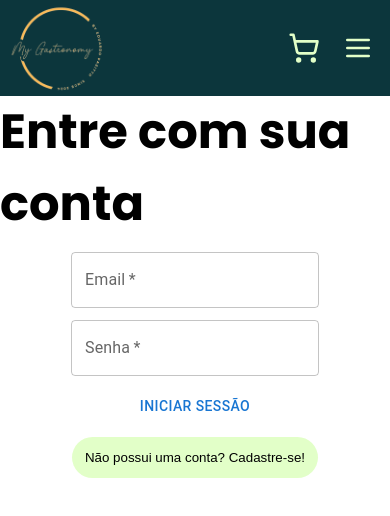
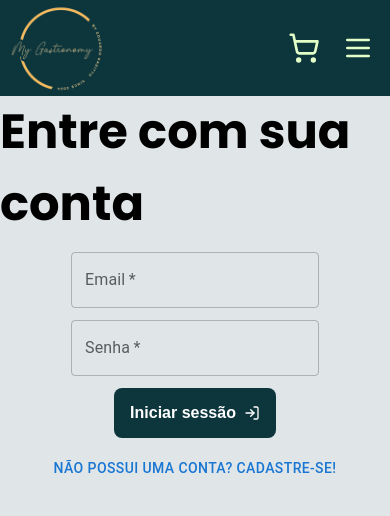
Before and after one commit to Gabrielneves05/app-mygastronomy, a React (Vite) app: page /auth in a window 390 px wide. Shown: the top 516 px of the page. Built offline with nearby package versions, Linux system fonts and the light colour scheme.

Commit message:
style: adding styling and responsiveness to login, signup and profile pages

```diff
--- a/index.html
+++ b/index.html
@@ -2,9 +2,9 @@
 <html lang="pt-br">
   <head>
     <meta charset="UTF-8" />
-    <link rel="icon" type="image/svg+xml" href="/vite.svg" />
+    <link rel="icon" href="/logo.png" />
     <meta name="viewport" content="width=device-width, initial-scale=1.0" />
-    <title>Vite + React</title>
+    <title>My Gastronomy</title>
   </head>
   <body>
     <div id="root"></div>
--- a/src/App.jsx
+++ b/src/App.jsx
@@ -7,7 +7,9 @@ export default function App() {
   return (
     <>
       <Navbar />
-      <Outlet />
+      <main>
+        <Outlet />
+      </main>
       <ToastContainer />
     </>
   )
--- a/src/index.css
+++ b/src/index.css
@@ -9,13 +9,33 @@
 #root {
   font-size: x-large;
   font-family: 'Poppins', sans-serif;
+  background-color: #E0E6E8;
+  min-height: 100vh;
+}
+
+main {
+  max-width: 1800px;
+  margin: 0 auto;
 }
 
 button {
+  display: flex;
+  align-items: center;
+  justify-content: center;
+  gap: 0.5em;
   width: fit-content;
-  background-color: #E2FFC8;
+  background-color: #0C363C;
   border: none;
   padding: 1em;
-  border-radius: 5em;
+  border-radius: .5em;
   cursor: pointer;
+  color: #fff;
+  font-weight: bold;
+  font-size: medium;
 }
+
+p {
+  display: flex;
+  align-items: center;
+  gap: .2em;
+}
--- a/src/pages/auth/page.jsx
+++ b/src/pages/auth/page.jsx
@@ -4,6 +4,7 @@ import styles from "./page.module.css";
 import { toast } from "react-toastify";
 import AuthServices from "../../services/auth";
 import { useNavigate } from "react-router-dom";
+import { LuLogIn } from "react-icons/lu";
 
 export default function Auth() {
   const [formType, setFormType] = useState("login");
@@ -81,9 +82,9 @@ export default function Auth() {
                 onChange={handleFormDataChange}
               />
 
-              <Button type="submit">Iniciar sessão</Button>
+              <button type="submit">Iniciar sessão <LuLogIn/></button>
             </form>
-            <button onClick={handleChangeFormType}>Não possui uma conta? Cadastre-se!</button>
+            <Button onClick={handleChangeFormType}>Não possui uma conta? Cadastre-se!</Button>
           </>
         ) : null}
 
@@ -123,9 +124,9 @@ export default function Auth() {
                 onChange={handleFormDataChange}
               />
 
-              <Button type="submit">Registrar-se</Button>
+              <button type="submit">Registrar-se <LuLogIn/></button>
             </form>
-            <button onClick={handleChangeFormType}>Já possui uma conta? Entre aqui!</button>
+            <Button onClick={handleChangeFormType}>Já possui uma conta? Entre aqui!</Button>
           </>
         ) : null}
     </div>
--- a/src/pages/profile/page.jsx
+++ b/src/pages/profile/page.jsx
@@ -2,6 +2,7 @@ import { useEffect } from "react";
 import { useNavigate } from "react-router-dom";
 import AuthServices from "../../services/auth";
 import orderServices from "../../services/order";
+import { LuLogOut, LuTimer, LuCircleCheck, LuCircleAlert } from "react-icons/lu";
 
 import styles from "./page.module.css";
 
@@ -37,7 +38,7 @@ export default function Profile() {
         <h1>{authData?.user?.email}</h1>
       </div>
 
-      <button onClick={handleLogout}>Sair</button>
+      <button onClick={handleLogout}>Sair <LuLogOut /></button>
 
       {ordersList.length > 0 ?
           <div className={styles.ordersContainer}>
@@ -47,7 +48,9 @@ export default function Profile() {
                   <div key={item._id}>
                     <h4>{item.itemDetails[0].name}</h4>
                     <p>Quantidade: {item.quantity}</p>
-                    <p>{order.pickupStatus}</p>
+                    {order.pickupStatus === 'pending' ? <p className={`${styles.pickupStatus} ${styles.pending}`} ><LuTimer /> {order.pickupStatus}</p> : null}
+                    {order.pickupStatus === 'completed' ? <p className={`${styles.pickupStatus} ${styles.completed}`} ><LuCircleCheck /> {order.pickupStatus}</p> : null}
+                    {order.pickupStatus === 'canceled' ? <p className={`${styles.pickupStatus} ${styles.canceled}`} ><LuCircleAlert /> {order.pickupStatus}</p> : null}
                     <h3>{order.pickupTime}</h3>
                   </div>
                 ))}
--- a/src/pages/profile/page.module.css
+++ b/src/pages/profile/page.module.css
@@ -17,3 +17,28 @@
   padding: .5em;
   border-radius: .5em;
 }
+
+.pickupStatus {
+  border-radius: .5em;
+  width: fit-content;
+  padding: .2em;
+  font-size: large;
+}
+
+.pending {
+  background-color: #d6c918;
+}
+
+.completed {
+  background-color: #00a651;
+}
+
+.canceled {
+  background-color: #ce651a;
+}
+
+@media screen and (max-width: 768px) {
+  .ordersContainer {
+    grid-template-columns: repeat(1, 1fr);
+  }
+}
```
